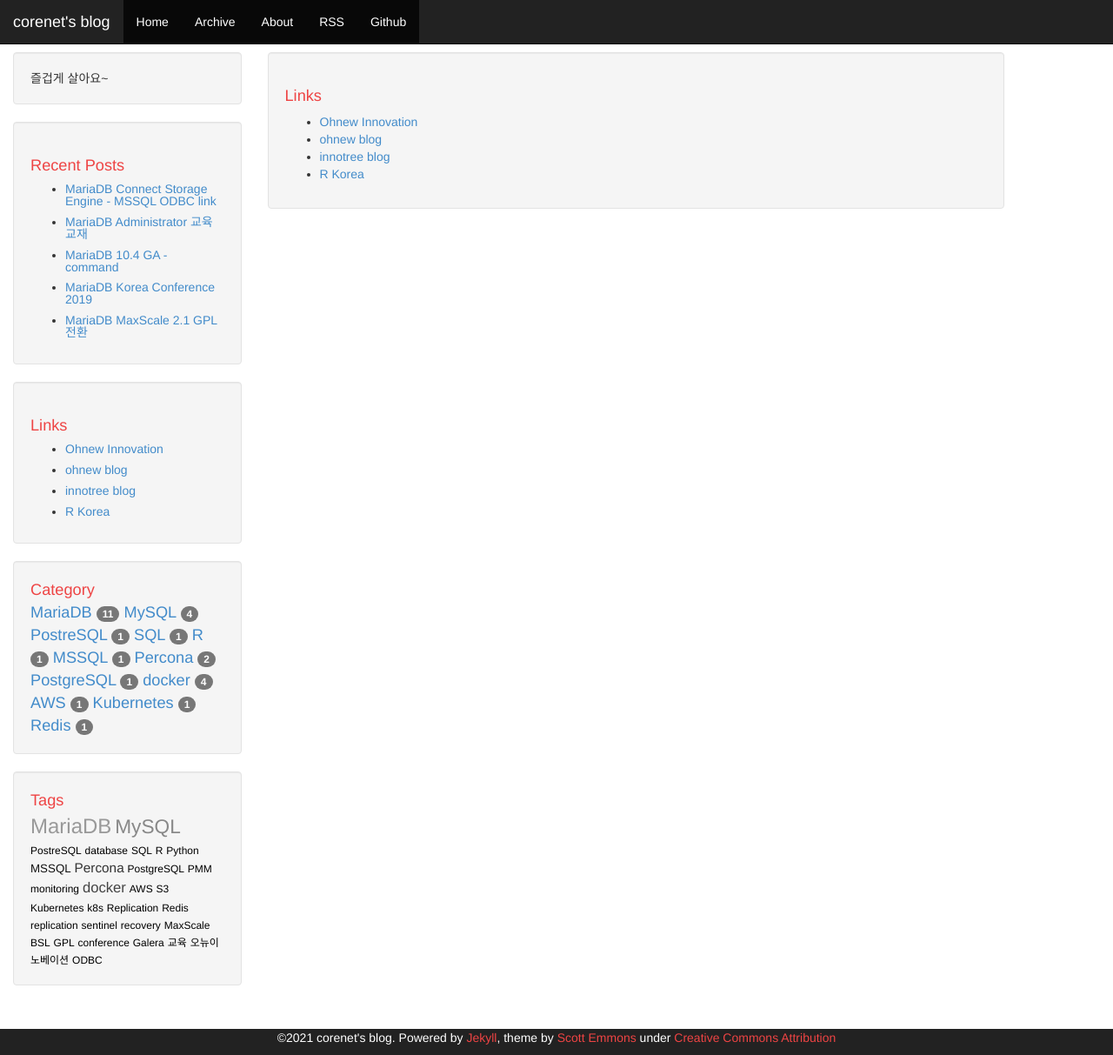
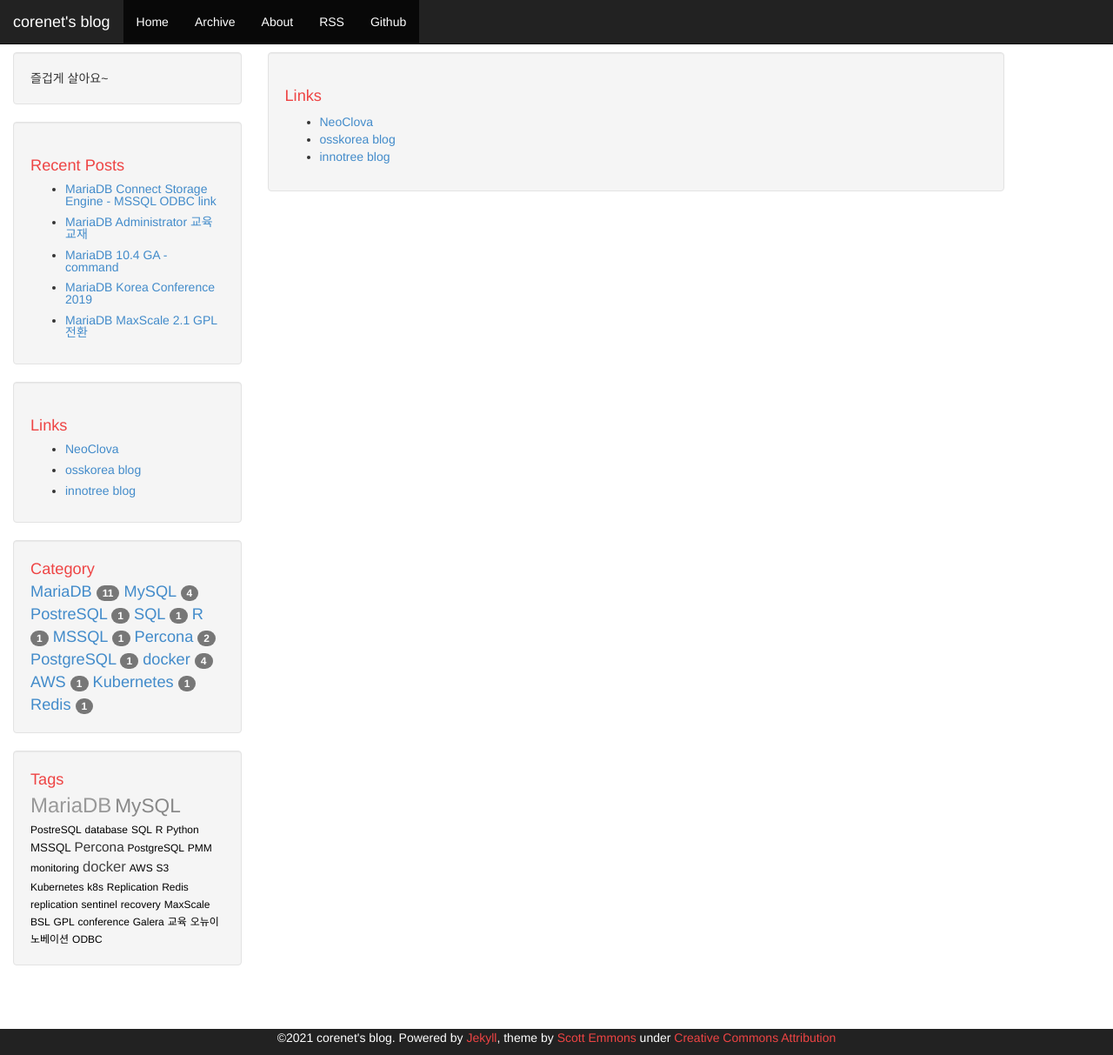
Before and after one commit to artflower/blog, a Jekyll site: the page built from links.html, in a window 1280 px wide and 1213 px high. Shown: the whole window at 87% size. Built offline with Jekyll 4.4.1, drawn with Linux system fonts in a browser that asks for light colours; nearby versions of some CDN libraries; comment, search, counter and statistics services are not loaded.

Commit message:
Update links-list.html

```diff
--- a/_includes/links-list.html
+++ b/_includes/links-list.html
@@ -1,7 +1,6 @@
 <h1>Links</h1>
 <ul>
-  <li><a href="http://ohnew.co.kr/">Ohnew Innovation</a></li>
-  <li><a href="https://osskorea.wordpress.com/">ohnew blog</a></li>
+  <li><a href="http://neoclova.co.kr/">NeoClova</a></li>
+  <li><a href="https://osskorea.wordpress.com/">osskorea blog</a></li>
   <li><a href="https://innotree.wordpress.com/">innotree blog</a></li>
-  <li><a href="http://r-kor.org/">R Korea</a></li>
 </ul>
```
